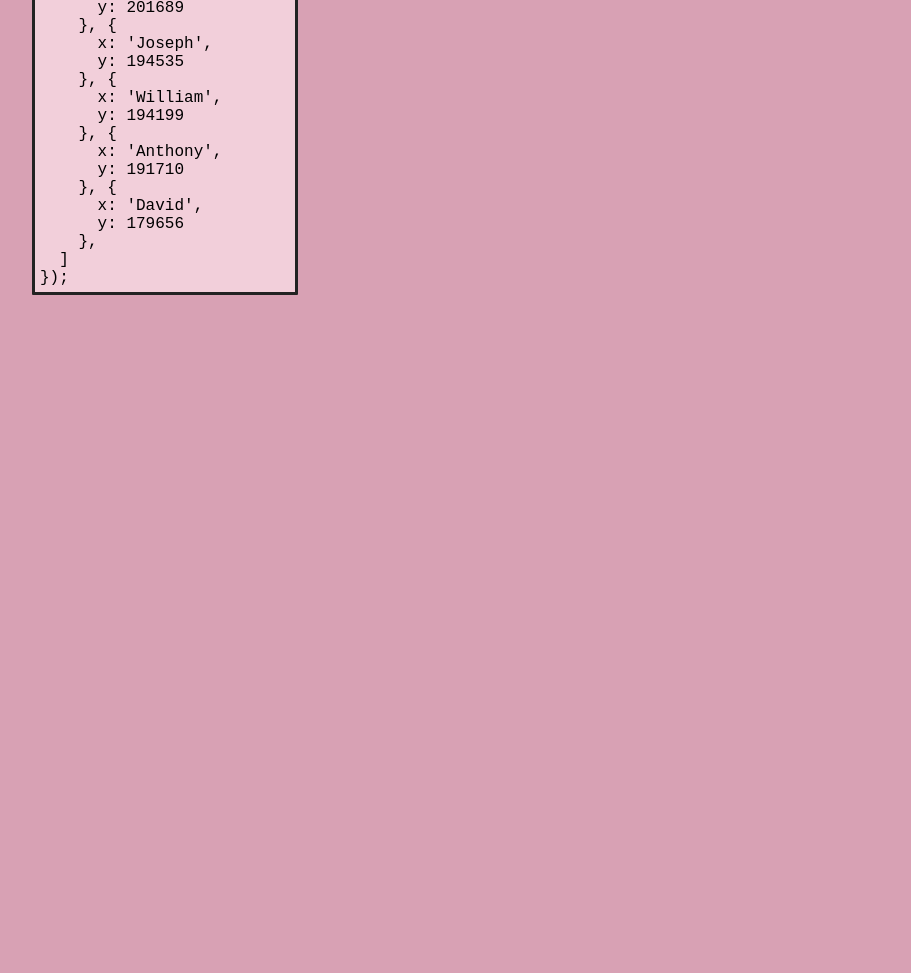
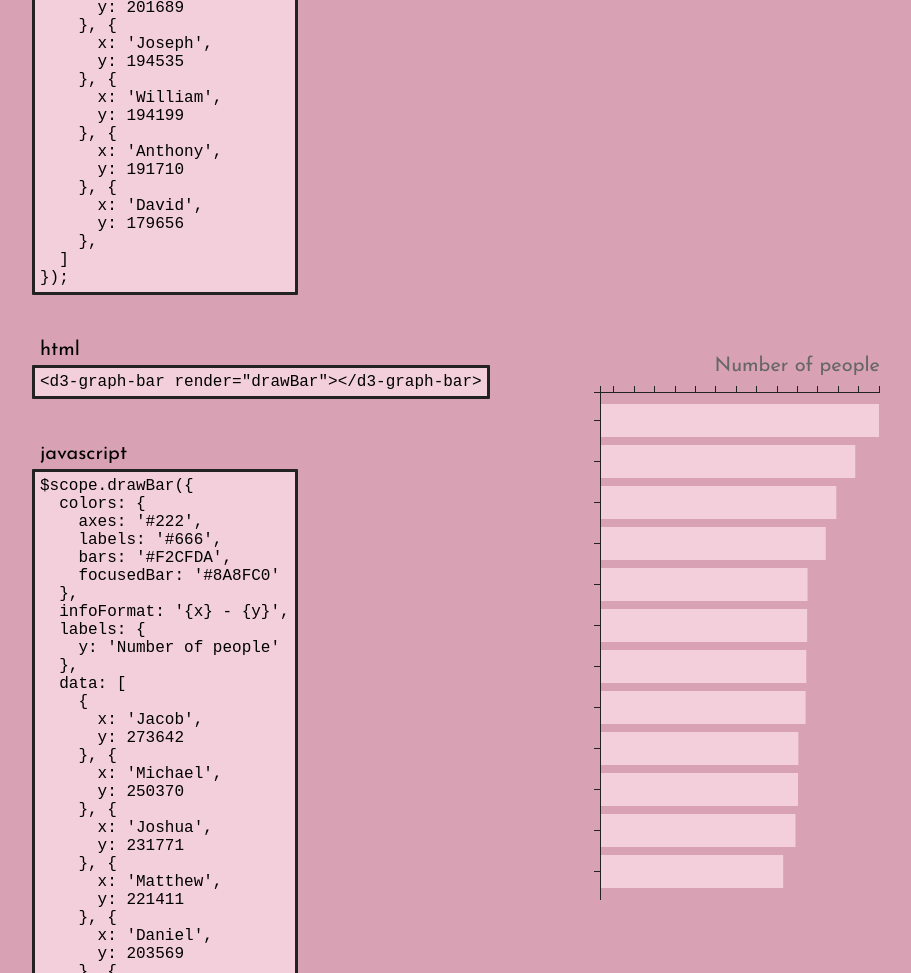
Before and after one commit to picardy/angular-graphs, a website: page index.html in a window 1280 px wide. Shown: the part 2387-3360 px from the top of the page, without its empty margins (8-919 px from the left). Before the commit the page ends 2687 px from the top, so only its background shows below. Drawn offline with Linux system fonts and the light colour scheme.

Commit message:
horizontal

```diff
--- a/index.html
+++ b/index.html
@@ -82,7 +82,23 @@
         </div>
       </div>
       <div class="example__output">
-        <d3-graph-bar render="drawBar1"></d3-graph-bar>
+        <d3-graph-bar render="drawBarV"></d3-graph-bar>
+      </div>
+    </div>
+
+    <div class="example">
+      <div class="example__input">
+        <div class="example__html">
+          <div class="example__title text_group__title">HTML</div>
+          <pre class="example__text text_group__text">&lt;d3-graph-bar render=&quot;drawBar&quot;&gt;&lt;/d3-graph-bar&gt;</pre>
+        </div>
+        <div class="example__javascript">
+          <div class="example__title text_group__title">Javascript</div>
+          <pre class="example__text text_group__text">$scope.drawBar({&#10;  colors: {&#10;    axes: &apos;#222&apos;,&#10;    labels: &apos;#666&apos;,&#10;    bars: &apos;#F2CFDA&apos;,&#10;    focusedBar: &apos;#8A8FC0&apos;&#10;  },&#10;  infoFormat: &apos;{x} - {y}&apos;,&#10;  labels: {&#10;    y: &apos;Number of people&apos;&#10;  },&#10;  data: [&#10;    {&#10;      x: &apos;Jacob&apos;,&#10;      y: 273642&#10;    }, {&#10;      x: &apos;Michael&apos;,&#10;      y: 250370&#10;    }, {&#10;      x: &apos;Joshua&apos;,&#10;      y: 231771&#10;    }, {&#10;      x: &apos;Matthew&apos;,&#10;      y: 221411&#10;    }, {&#10;      x: &apos;Daniel&apos;,&#10;      y: 203569&#10;    }, {&#10;      x: &apos;Christopher&apos;,&#10;      y: 203154&#10;    }, {&#10;      x: &apos;Andrew&apos;,&#10;      y: 202332&#10;    }, {&#10;      x: &apos;Ethan&apos;,&#10;      y: 201689&#10;    }, {&#10;      x: &apos;Joseph&apos;,&#10;      y: 194535&#10;    }, {&#10;      x: &apos;William&apos;,&#10;      y: 194199&#10;    }, {&#10;      x: &apos;Anthony&apos;,&#10;      y: 191710&#10;    }, {&#10;      x: &apos;David&apos;,&#10;      y: 179656&#10;    },&#10;  ]&#10;});</pre>
+        </div>
+      </div>
+      <div class="example__output">
+        <d3-graph-bar render="drawBarH"></d3-graph-bar>
       </div>
     </div>
 
@@ -149,13 +165,67 @@
             ]
           });
 
-          $scope.drawBar1({
+          $scope.drawBarV({
             colors: {
               axes: '#222',
               labels: '#666',
               bars: '#F2CFDA',
               focusedBar: '#8A8FC0'
             },
+            orientation: 'vertical',
+            infoFormat: '{x} - {y}',
+            labels: {
+              y: 'Number of people'
+            },
+            data: [
+              {
+                x: 'Jacob',
+                y: 273642
+              }, {
+                x: 'Michael',
+                y: 250370
+              }, {
+                x: 'Joshua',
+                y: 231771
+              }, {
+                x: 'Matthew',
+                y: 221411
+              }, {
+                x: 'Daniel',
+                y: 203569
+              }, {
+                x: 'Christopher',
+                y: 203154
+              }, {
+                x: 'Andrew',
+                y: 202332
+              }, {
+                x: 'Ethan',
+                y: 201689
+              }, {
+                x: 'Joseph',
+                y: 194535
+              }, {
+                x: 'William',
+                y: 194199
+              }, {
+                x: 'Anthony',
+                y: 191710
+              }, {
+                x: 'David',
+                y: 179656
+              },
+            ]
+          });
+
+          $scope.drawBarH({
+            colors: {
+              axes: '#222',
+              labels: '#666',
+              bars: '#F2CFDA',
+              focusedBar: '#8A8FC0'
+            },
+            orientation: 'horizontal',
             infoFormat: '{x} - {y}',
             labels: {
               y: 'Number of people'
--- a/src/angular-graphs.bar.js
+++ b/src/angular-graphs.bar.js
@@ -5,24 +5,43 @@ angular.module('picardy.graphs.bar', ['picardy.graphs.common'])
 
     function render (scope, element) {
 
-      var options, options, getColor, svg, margin, width, height, x, y, labels, axes, bars, info;
+      var options, options, getColor, svg, margin, x, y, labels, axes, bars, info;
 
       if (!scope.data) {
         return;
+      }
+
+      function isVertical () {
+        return options.orientation === 'vertical';
       }
 
       options = angular.copy(scope.data);
       getColor = common.colors(options.colors);
 
       common.defaults(options, {
-        height: 300,
         delay: 500,
         duration: 1000,
-        infoFormat: '{y} · {x}'
+        infoFormat: '{y} · {x}',
+        orientation: 'vertical'
+      });
+
+      if (isVertical()) {
+        common.defaults(options, {
+          height: 300
         });
         if (options.width === undefined) {
           options.width = options.height * 2;
         }
+      } else {
+        common.defaults(options, {
+          width: 300
+        });
+        if (options.height === undefined) {
+          options.height = options.width * 2;
+        }
+      }
+
+
 
       svg = common.initSvg(element[0], options.width, options.height);
 
@@ -41,7 +60,10 @@ angular.module('picardy.graphs.bar', ['picardy.graphs.common'])
             text(yLabel).
             attr('transform', function () {
               margin.label = this.getBBox().height;
+              if (isVertical()) {
                 return 'rotate(-90) ' + common.translate(-10, margin.label);
+              }
+              return common.translate(options.width, margin.info + margin.label);
             }).
             style({
               'text-anchor': 'end',
@@ -51,16 +73,31 @@ angular.module('picardy.graphs.bar', ['picardy.graphs.common'])
       }
 
       function drawYAxis (done) {
-        var yAxis;
+        var axisLength = options.height,
+            yAxis;
 
-        y = d3.scale.linear().range([options.height - margin.info, 0]);
+        if (isVertical()) {
+          axisLength -= margin.info;
+          y = d3.scale.linear().range([axisLength, 0]);
           y.domain([0, d3.max(options.data, function (d) {
             return d.y;
           })]);
+        } else {
+          axisLength -= margin.info + margin.label + 21;
+          y = d3.scale.ordinal().rangeRoundBands([0, axisLength], 0.2);
+          y.domain(options.data.map(function (d) {
+            return d.x;
+          }));
+        }
 
         yAxis = d3.svg.axis()
           .scale(y)
           .orient('left');
+
+        if (!isVertical()) {
+          yAxis.
+            tickFormat('');
+        }
 
         axes.
           append('g').
@@ -68,8 +105,16 @@ angular.module('picardy.graphs.bar', ['picardy.graphs.common'])
             attr({
               'class': 'y axis',
               'transform': function () {
+                var xPos = 0;
+                var yPos = 1;
+                if (isVertical()) {
                   margin.yAxis = this.getBBox().width;
-                return common.translate(margin.label + margin.yAxis + 20, 1);
+                  xPos = margin.label + margin.yAxis + 20;
+                } else {
+                  xPos += 20;
+                  yPos += margin.info + margin.label + 20;
+                }
+                return common.translate(xPos, yPos);
               },
               'done': done
             }).
@@ -78,17 +123,25 @@ angular.module('picardy.graphs.bar', ['picardy.graphs.common'])
       }
 
       function drawXAxis () {
-        var xAxis;
+        var axisLength = options.width - 21,
+            xAxis;
 
-        x = d3.scale.ordinal().rangeRoundBands([0, options.width - margin.label - margin.yAxis - 20 - 1], 0.2);
-
+        if (isVertical()) {
+          axisLength -= margin.label + margin.yAxis;
+          x = d3.scale.ordinal().rangeRoundBands([0, axisLength], 0.2);
           x.domain(options.data.map(function (d) {
             return d.x;
           }));
+        } else {
+          x = d3.scale.linear().range([axisLength, 0]);
+          x.domain([0, d3.max(options.data, function (d) {
+            return d.y;
+          })]);
+        }
 
         xAxis = d3.svg.axis()
           .scale(x)
-          .orient('bottom');
+          .orient(isVertical() ? 'bottom' : 'top');
 
         xAxis.
           tickFormat('');
@@ -99,7 +152,11 @@ angular.module('picardy.graphs.bar', ['picardy.graphs.common'])
             attr({
               'class': 'x axis',
               'transform': function () {
-                return common.translate(margin.label + margin.yAxis + 20, options.height - margin.info + 1);
+                var xPos = 20,
+                    yPos = 1;
+                return isVertical()
+                  ? common.translate(xPos + margin.label + margin.yAxis, yPos + options.height - margin.info)
+                  : common.translate(xPos, yPos + margin.info + margin.label + 20);
               }
             }).
             selectAll('text').
@@ -139,17 +196,24 @@ angular.module('picardy.graphs.bar', ['picardy.graphs.common'])
             append('text').
               text(getFormattedInfo(d)).
               attr({
-                'text-anchor': 'middle',
+                'text-anchor': isVertical() ? 'middle' : 'left',
                 'alignment-baseline': 'central',
                 'transform': function () {
+                  var xPos, yPos;
+                  if (isVertical()) {
                     var boxWidthHalf = this.getBBox().width / 2;
-                  var xPos = margin.label + margin.yAxis + 20 + x(d.x) + x.rangeBand() / 2;
+                    yPos = options.height - this.getBBox().height;
+                    xPos = margin.label + margin.yAxis + 20 + x(d.x) + x.rangeBand() / 2;
                     var xMax = options.width - boxWidthHalf;
                     var xMin = margin.label + margin.yAxis + 20 + boxWidthHalf;
 
                     xPos = Math.max(xMin, Math.min(xMax, xPos));
+                  } else {
+                    xPos = 20;
+                    yPos = margin.info / 2;
+                  }
 
-                  return common.translate(xPos, options.height - this.getBBox().height);
+                  return common.translate(xPos, yPos);
                 }
               });
         } else {
@@ -170,6 +234,24 @@ angular.module('picardy.graphs.bar', ['picardy.graphs.common'])
       }
 
       function drawBars () {
+        var attrTransitions = {
+          transform: function (d) {
+            return isVertical()
+              ? common.translate(margin.label + margin.yAxis + 20 + x(d.x), y(d.y) + 1)
+              : common.translate(20, margin.info + margin.label + y(d.x) + 21);
+          }
+        };
+
+        if (isVertical()) {
+          attrTransitions.height = function (d) {
+            return options.height - margin.info - y(d.y);
+          };
+        } else {
+          attrTransitions.width = function (d) {
+            return options.width - x(d.y) - 21;
+          };
+        }
+
         bars
           .selectAll('.bar')
           .data(options.data)
@@ -178,10 +260,12 @@ angular.module('picardy.graphs.bar', ['picardy.graphs.common'])
             .attr({
               'class': 'bar',
               'fill': getColor('bars'),
-              'width': x.rangeBand(),
-              'height': 0,
+              'width': isVertical() ? x.rangeBand() : 0,
+              'height': isVertical() ? 0 : y.rangeBand(),
               'transform': function (d) {
-                return common.translate(margin.label + margin.yAxis + 20 + x(d.x), options.height - margin.info + 1);
+                return isVertical()
+                  ? common.translate(margin.label + margin.yAxis + 20 + x(d.x), options.height - margin.info + 1)
+                  : common.translate(20, margin.info + margin.label + y(d.x) + 21);
               }
             })
             .on({
@@ -189,12 +273,7 @@ angular.module('picardy.graphs.bar', ['picardy.graphs.common'])
               'mouseout': onMouseoutBar
             }).
             transition().delay(options.delay).duration(options.duration).
-              attr('transform', function (d) {
-                return common.translate(margin.label + margin.yAxis + 20 + x(d.x), y(d.y) + 1);
-              }).
-              attr('height', function (d) {
-                return options.height - margin.info - y(d.y);
-              });
+              attr(attrTransitions);
       }
 
       svg.
```
Lines whose indentation alone changed are shown as unchanged.
